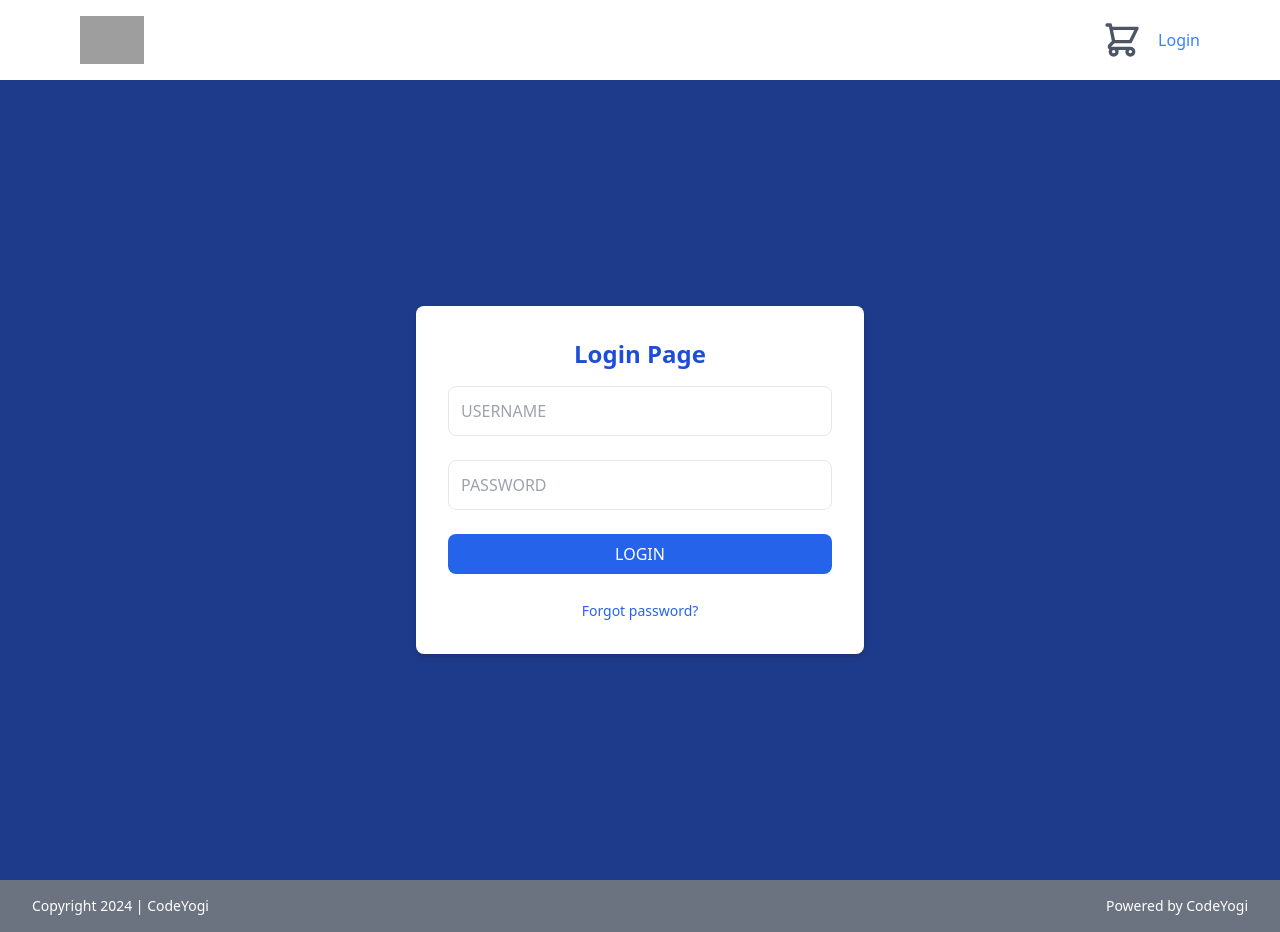
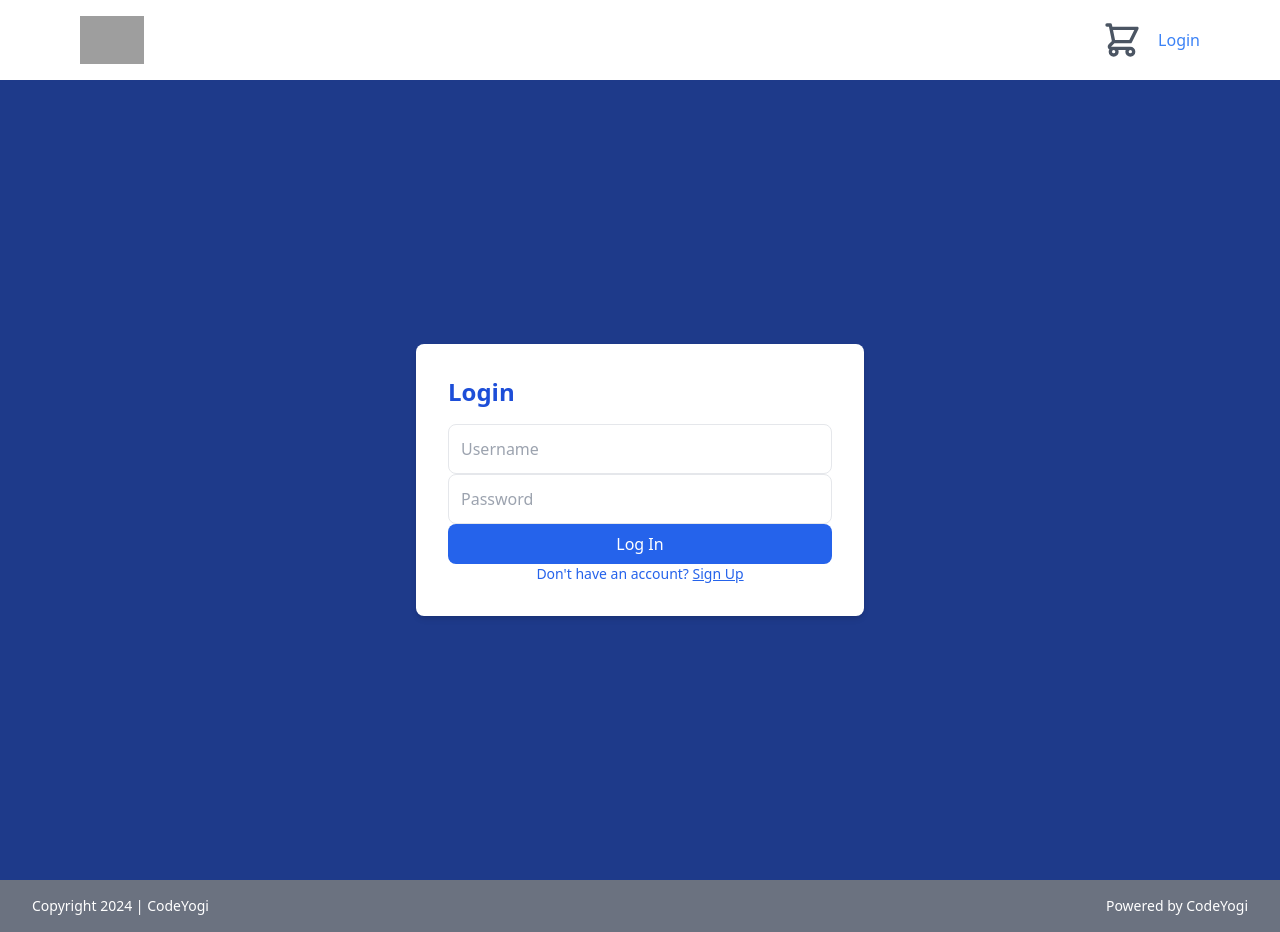
Before and after one commit to Rahil-Mohammad/EComApp, a React (Vite) app: page /login in a window 1280 px wide. Built offline with nearby package versions, Linux system fonts and the light colour scheme; grey boxes are pictures that could not be loaded.

Commit message:
withFormik hoc and update/delete cart funtionality

```diff
--- a/package.json
+++ b/package.json
@@ -11,6 +11,7 @@
     "@types/react-dom": "^17.0.8",
     "@vitejs/plugin-react": "^2.0.0",
     "autoprefixer": "^10.4.2",
+    "axios": "^1.7.2",
     "formik": "^2.4.6",
     "postcss": "^8.4.5",
     "prop-types": "^15.8.1",
--- a/src/App.jsx
+++ b/src/App.jsx
@@ -1,3 +1,4 @@
+import axios from 'axios';
 import React, { useState, useEffect } from 'react';
 import { Routes, Route } from 'react-router-dom';
 import ProductListPage from './ProductListPage';
--- a/src/CartList.jsx
+++ b/src/CartList.jsx
@@ -35,6 +35,7 @@ CartList.propTypes = {
       title: PropTypes.string.isRequired,
       price: PropTypes.number.isRequired,
       quantity: PropTypes.number.isRequired,
+      image: PropTypes.string.isRequired,
     })
   ).isRequired,
   onRemoveFromCart: PropTypes.func.isRequired,
--- a/src/CartRow.jsx
+++ b/src/CartRow.jsx
@@ -13,6 +13,12 @@ const CartRow = ({ item, onRemoveFromCart, onQuantityChange }) => {
   return (
     <tr>
       <td className="border border-gray-200 p-2 flex items-center">
+        <button
+          onClick={handleRemove}
+          className="bg-gray-200 text-red-500 rounded-full w-8 h-8 flex items-center justify-center mr-2"
+        >
+          &times;
+        </button>
         <img src={item.image} alt={item.title} className="w-16 h-16" />
         <span className="ml-4">{item.title}</span>
       </td>
--- /dev/null
+++ b/src/CartTotals.jsx
@@ -0,0 +1,24 @@
+import React from 'react';
+
+const CartTotals = ({ cartItems }) => {
+  const subtotal = cartItems.reduce((sum, item) => sum + item.price * item.quantity, 0);
+
+  return (
+    <div className="border p-4 mt-4">
+      <h2 className="text-xl font-bold mb-4">Cart totals</h2>
+      <div className="flex justify-between mb-2">
+        <span>Subtotal</span>
+        <span>${subtotal.toFixed(2)}</span>
+      </div>
+      <div className="flex justify-between font-bold">
+        <span>Total</span>
+        <span>${subtotal.toFixed(2)}</span>
+      </div>
+      <button className="bg-red-500 text-white rounded px-4 py-2 w-full mt-4">
+        PROCEED TO CHECKOUT
+      </button>
+    </div>
+  );
+};
+
+export default CartTotals;
--- /dev/null
+++ b/src/CouponCode.jsx
@@ -0,0 +1,18 @@
+import React from 'react';
+
+const CouponCode = () => {
+  return (
+    <div className="my-4">
+      <input
+        type="text"
+        placeholder="Coupon code"
+        className="border rounded px-4 py-2 mr-2"
+      />
+      <button className="bg-red-500 text-white rounded px-4 py-2">
+        APPLY COUPON
+      </button>
+    </div>
+  );
+};
+
+export default CouponCode;
--- a/src/Login.jsx
+++ b/src/Login.jsx
@@ -1,35 +1,30 @@
-import React from 'react';
-import { Formik, Form, Field, ErrorMessage } from 'formik';
+import React, { useState } from 'react';
+import { Field, ErrorMessage, Formik } from 'formik';
+import { useNavigate } from 'react-router-dom';
+
+import withFormik from './withFormik'; // Import the HOC
 import * as Yup from 'yup';
 
-const Login = ({ onLogin }) => {
-  const initialValues = {
-    username: '',
-    password: ''
-  };
-
-  const validationSchema = Yup.object({
-    username: Yup.string().required('Username is required'),
-    password: Yup.string().required('Password is required')
-  });
-
-  const onSubmit = (values) => {
-    onLogin(values);
-  };
+const LoginForm = ({ isSignUp, switchToSignUp, switchToLogin, handleSubmit, handleChange, values, errors, touched }) => {
+  const navigate = useNavigate(); // Hook for navigation
 
   return (
     <div className="flex items-center justify-center min-h-screen bg-blue-900">
-      <div className="w-full max-w-md p-8 space-y-4 bg-white rounded-lg shadow-md">
-        <div className="flex justify-center">
-          <div className="text-2xl font-semibold text-blue-700">Login Page</div>
-        </div>
-        <Formik initialValues={initialValues} validationSchema={validationSchema} onSubmit={onSubmit}>
-          <Form className="space-y-6">
+      <div className="w-full max-w-md p-8 space-y-4 bg-white rounded-lg shadow-md relative">
+        <h1 className="text-2xl font-semibold text-blue-700">{isSignUp ? 'Sign Up' : 'Login'}</h1>
+
+        <Formik
+          initialValues={values}
+          validationSchema={validationSchema}
+          onSubmit={handleSubmit}
+        >
+          {({ handleSubmit, handleChange, values, errors, touched }) => (
+            <form onSubmit={handleSubmit}>
               <div>
                 <Field
                   type="text"
                   name="username"
-                placeholder="USERNAME"
+                  placeholder="Username"
                   className="w-full p-3 border rounded-lg focus:outline-none focus:ring-2 focus:ring-blue-600"
                 />
                 <ErrorMessage name="username" component="div" className="mt-2 text-sm text-red-600" />
@@ -38,27 +33,89 @@ const Login = ({ onLogin }) => {
                 <Field
                   type="password"
                   name="password"
-                placeholder="PASSWORD"
+                  placeholder="Password"
                   className="w-full p-3 border rounded-lg focus:outline-none focus:ring-2 focus:ring-blue-600"
                 />
                 <ErrorMessage name="password" component="div" className="mt-2 text-sm text-red-600" />
               </div>
+              {isSignUp && (
+                <div>
+                  <Field
+                    type="email"
+                    name="email"
+                    placeholder="Email"
+                    className="w-full p-3 border rounded-lg focus:outline-none focus:ring-2 focus:ring-blue-600"
+                  />
+                  <ErrorMessage name="email" component="div" className="mt-2 text-sm text-red-600" />
+                </div>
+              )}
               <button
                 type="submit"
                 className="w-full px-4 py-2 text-white bg-blue-600 rounded-lg hover:bg-blue-700 focus:outline-none focus:ring-2 focus:ring-blue-600"
               >
-              LOGIN
+                {isSignUp ? 'Sign Up' : 'Log In'}
               </button>
-            <div className="text-center">
-              <a href="/forgot-password" className="text-sm text-blue-600 hover:underline">
-                Forgot password?
-              </a>
-            </div>
-          </Form>
+              <p className="text-sm text-center text-blue-600">
+                {isSignUp ? 'Already have an account?' : "Don't have an account?"}{' '}
+                <button
+                  type="button"
+                  onClick={isSignUp ? switchToLogin : switchToSignUp}
+                  className="underline"
+                >
+                  {isSignUp ? 'Log in' : 'Sign Up'}
+                </button>
+              </p>
+            </form>
+          )}
         </Formik>
       </div>
     </div>
   );
 };
 
+// Define initial values, validation schema, and submit handler
+const initialValues = {
+  username: '',
+  password: '',
+  email: '' // Include email for SignUp
+};
+
+const validationSchema = Yup.object({
+  username: Yup.string().required('Username is required'),
+  password: Yup.string().required('Password is required'),
+  email: Yup.string().email('Invalid email format').when('isSignUp', {
+    is: true,
+    then: Yup.string().required('Email is required')
+  })
+});
+
+const handleSubmit = async (values) => {
+  try {
+    // Simulate API call
+    await new Promise((resolve) => setTimeout(resolve, 1000));
+    console.log(`${values.email ? 'Sign-up' : 'Login'} data`, values);
+    // Handle sign-up or login action here
+  } catch (error) {
+    console.error(`${values.email ? 'Sign-up' : 'Login'} failed:`, error);
+  }
+};
+
+// Wrap LoginForm with withFormik HOC
+const EnhancedLoginForm = withFormik(LoginForm, initialValues, validationSchema, handleSubmit);
+
+const Login = () => {
+  const [isSignUp, setIsSignUp] = useState(false);
+
+  const switchToSignUp = () => setIsSignUp(true);
+  const switchToLogin = () => setIsSignUp(false);
+
+  return (
+    <EnhancedLoginForm
+      isSignUp={isSignUp}
+      switchToSignUp={switchToSignUp}
+      switchToLogin={switchToLogin}
+    />
+  );
+};
+
 export default Login;
--- a/src/sortProducts.jsx
+++ b/src/sortProducts.jsx
@@ -10,6 +10,9 @@ const sortProducts = (products, option) => {
     case 'price-high-low':
       sortedProducts.sort((a, b) => b.price - a.price);
       break;
+    case 'rating':
+      sortedProducts.sort((a, b) => b.rate - a.rate); // Sort by rating
+      break;
     default:
       sortedProducts = products;
   }
--- /dev/null
+++ b/src/withFormik.jsx
@@ -0,0 +1,16 @@
+import React from 'react';
+import { Formik, Form } from 'formik';
+
+const withFormik = (WrappedComponent, initialValues, validationSchema, handleSubmit) => {
+  return (props) => (
+    <Formik
+      initialValues={initialValues}
+      validationSchema={validationSchema}
+      onSubmit={handleSubmit}
+    >
+      {formikProps => <WrappedComponent {...formikProps} {...props} />}
+    </Formik>
+  );
+};
+
+export default withFormik;
```
Also changed, not shown: src/CartPage.jsx (+27 -52 lines), 1 other file (tests, documents, lock files or other folders). Lines whose indentation alone changed are shown as unchanged.
